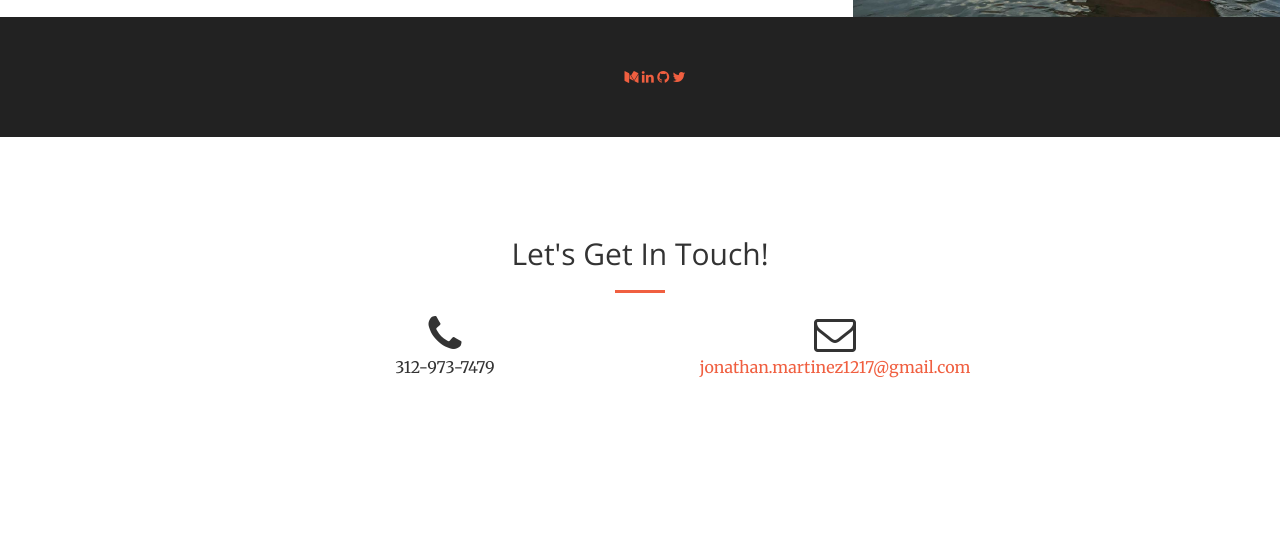
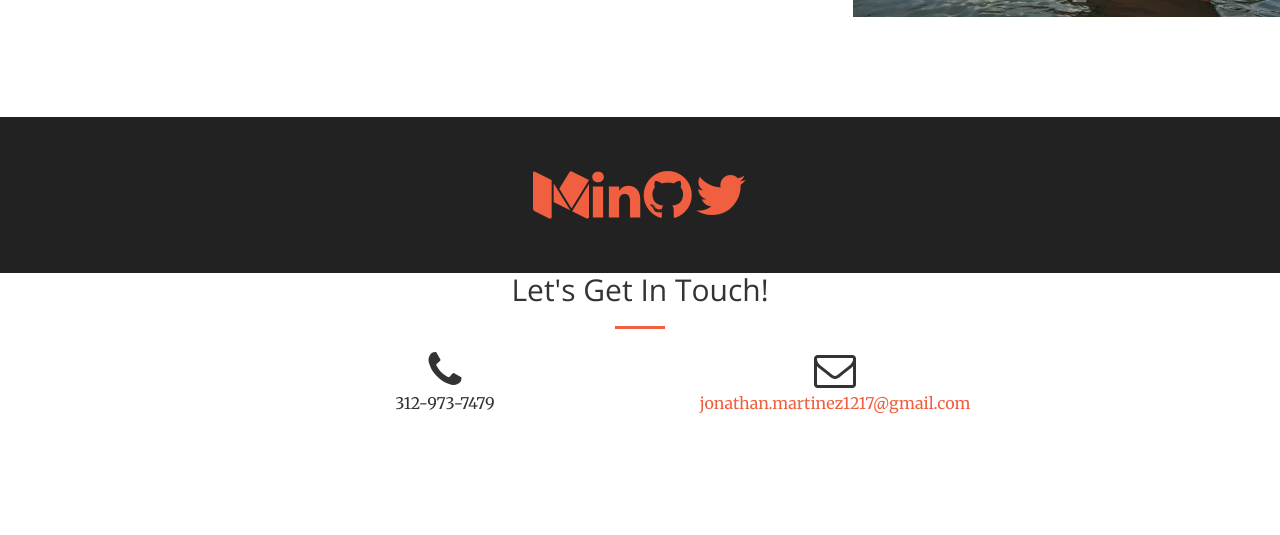
Before and after one commit to jonathanlmartinez/jonathanlmartinez.github.io, a website: page index.html in a window 1280 px wide. Shown: the part 1929-2464 px from the top of the page. Before the commit the page ends 2428 px from the top, so only its background shows below. Drawn offline with nearby package versions, Linux system fonts and the light colour scheme.

Commit message:
Social Icons 4x

```diff
--- a/css/creative.css
+++ b/css/creative.css
@@ -209,8 +209,11 @@ header .header-content .header-content-inner p {
   }
 }
 .section-heading {
-  margin-top: 0;
+  margin: 30px;
+  border-width: 20px;
+  padding: 10px;
 }
+
 .service-box {
   max-width: 400px;
   margin: 50px auto 0;
--- a/index.html
+++ b/index.html
@@ -232,32 +232,19 @@
         </div>
     </section>
 
-    <aside class="bg-dark">
-        <div class="container text-center">
-            <!-- Socialize -->
-            <div id="social-area" class="page">
-                <div class="container">
-                    <div class="row">
-                        <div class="span12 social">
+    <section id="contact">
+    <!-- Socialize -->
+        <aside class="bg-dark">
+            <div class="container text-center">
+                <a href="https://medium.com/@jonlmartinez" title="Look me on Medium" target="_blank"><span class="fa fa-medium fa-4x"></span></a>
+                <a href="https://www.linkedin.com/in/jonlmartinez" title="Connect with me on LinkedIn" target="_blank"><span class="fa fa-linkedin fa-4x"></span></a>
+                <a href="https://github.com/jonathanlmartinez" title="See my Github" target="_blank"><span class="fa fa-github fa-4x"></span></a>
+                <a href="https://twitter.com/LelelTheLit" title="Follow me on Twitter" target="_blank"><span class="fa fa-twitter fa-4x"></span></a>
 
+            </div>
+        </aside>
+    <!-- End Socialize -->
 
-
-                                    <a href="https://medium.com/@jonlmartinez" title="Look me on Medium" target="_blank"><span class="fa fa-medium"></span></a>
-                                    <a href="https://www.linkedin.com/in/jonlmartinez" title="Connect with me on LinkedIn" target="_blank"><span class="fa fa-linkedin"></span></a>
-                                    <a href="https://github.com/jonathanlmartinez" title="See my Github" target="_blank"><span class="fa fa-github"></span></a>
-                                     <a href="https://twitter.com/LelelTheLit" title="Follow me on Twitter" target="_blank"><span class="fa fa-twitter"></span></a>
-
-
-
-                        </div>
-                    </div>
-                </div>
-            </div>
-            <!-- End Socialize -->
-        </div>
-    </aside>
-
-    <section id="contact">
         <div class="container">
             <div class="row">
                 <div class="col-lg-8 col-lg-offset-2 text-center">
```
